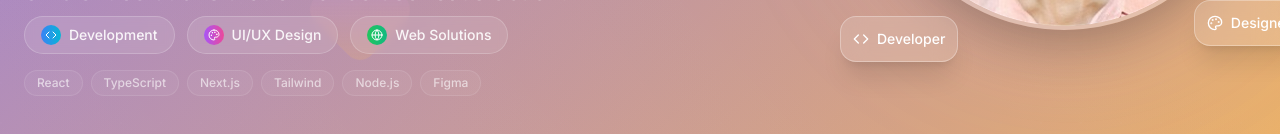
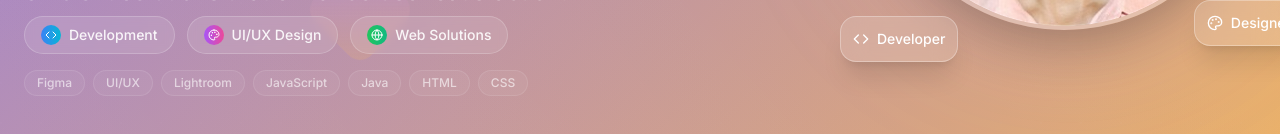
Before and after one commit to shreyas123-g/developer-portfolio18, a React (Vite) app: page / in a window 1280 px wide. Shown: the part 798-932 px from the top of the page. Built offline with nearby package versions, Linux system fonts and the light colour scheme; the HTML template or start-up script is replaced by a standard one.

Commit message:
Update hero section skills

```diff
--- a/src/components/HeroSection.tsx
+++ b/src/components/HeroSection.tsx
@@ -109,7 +109,7 @@ const HeroSection = () => {
     { number: '100%', label: 'Satisfaction', icon: Sparkles },
   ];
 
-  const techStack = ['React', 'TypeScript', 'Next.js', 'Tailwind', 'Node.js', 'Figma'];
+  const techStack = ['Figma', 'UI/UX', 'Lightroom', 'JavaScript', 'Java', 'HTML', 'CSS'];
 
   return (
     <section id="home" className="min-h-screen relative overflow-hidden">
```
